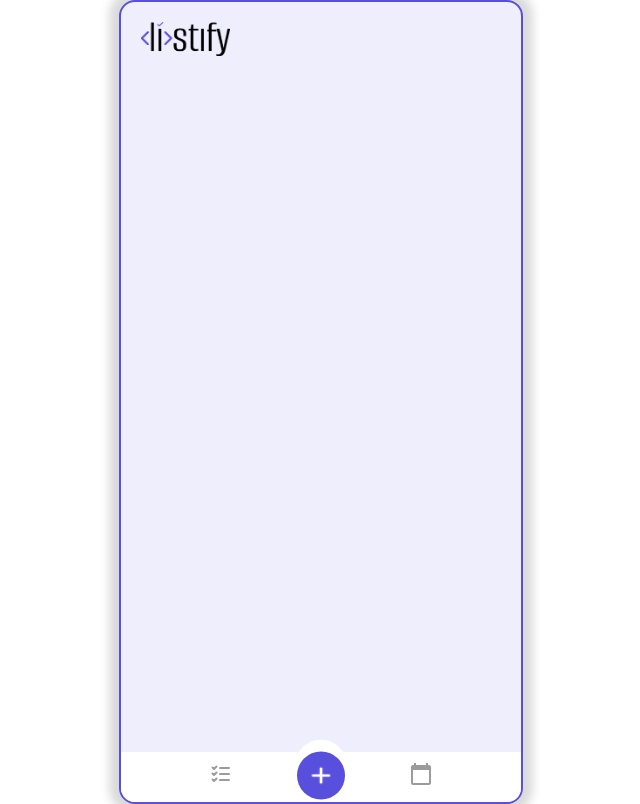
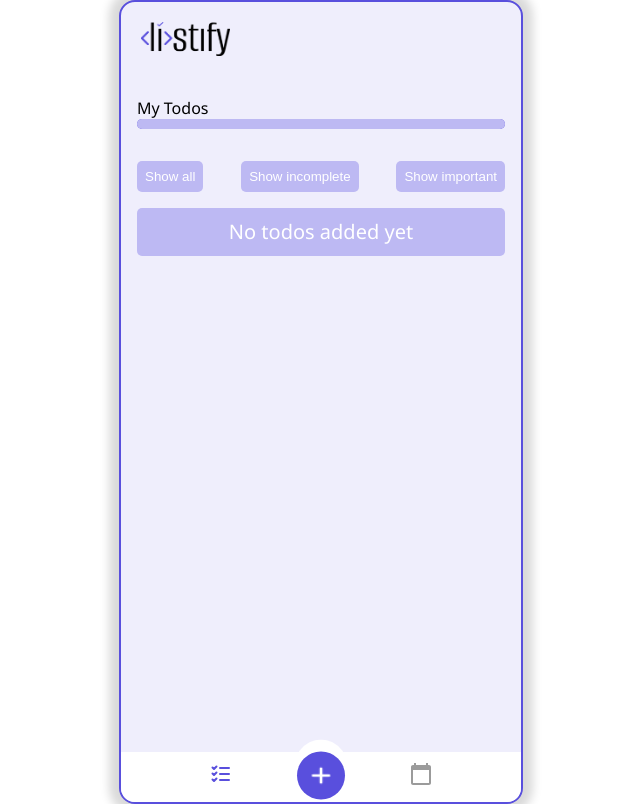
Before and after one commit to AnnaHittaller/listify, a React (Create React App) app: page / in a window 1280 px wide. Before the commit this address had no page. Shown: the whole page, without its empty margins (319-959 px from the left). Built offline with nearby package versions, Linux system fonts and the light colour scheme.

Commit message:
progress bar and filtering

```diff
--- a/src/App.js
+++ b/src/App.js
@@ -61,26 +61,8 @@ function App() {
 								/>
 							}
 						/>
-						{/* <Route element={<AddTodoLayout />}>
-							<Route
-								path="/todolist"
-								element={
-									<TodoList
-										newTodo={newTodo}
-										setNewTodo={setNewTodo}
-										todos={todos}
-										setTodos={setTodos}
-										editTodo={editTodo}
-										setEditTodo={setEditTodo}
-										category={category}
-										setCategory={setCategory}
-										categories={categories}
-									/>
-								}
-							/>
-						</Route> */}
 						<Route
-							path="/todos"
+							path="/"
 							element={
 								<Todos
 									todos={todos}
--- a/src/components/Navigation.js
+++ b/src/components/Navigation.js
@@ -12,7 +12,7 @@ export function Navigation() {
     return (
 			<div className="navigation">
 				<div>
-					<NavLink to="/todos" activeClassName="active">
+					<NavLink to="/" activeClassName="active">
 						<button className="button-icon">{<TbListCheck />}</button>
 					</NavLink>
 					<NavLink to="/calendar" activeClassName="active">
--- a/src/components/TodoList.css
+++ b/src/components/TodoList.css
@@ -197,3 +197,42 @@ width: unset;
 	font-size: 1rem;
 	line-height: 1rem;
 }
+
+
+/*new------------------------*/
+
+.filter-div {
+	display: flex;
+	justify-content: space-between;
+	align-items: center;
+	padding: 1rem;
+}
+
+.filter-btn {
+	text-align: center;
+	padding: .5rem;
+	background-color: #bdb9f3;
+	color: white;
+	border-radius: 5px;
+	border: none;
+	outline: none;
+
+}
+
+.progress-bar {
+	padding: 1rem;
+}
+
+.outer-bar {
+	width: 100%;
+	height: 10px;
+	background-color: #594fdd;
+	border-radius: 5px;
+}
+
+.inner-bar {
+	height: 100%;
+
+	background-color: #bdb9f3;
+	border-radius: 5px;
+}
--- a/src/components/TodoList.js
+++ b/src/components/TodoList.js
@@ -2,6 +2,7 @@ import React, { useEffect, useState } from "react";
 import { GoPlus } from "react-icons/go";
 import { BsCheckLg } from "react-icons/bs";
 import { v4 as uuidv4 } from "uuid";
+import dayjs from "dayjs";
 import "./TodoList.css";
 import { Link, Route, Routes, useNavigate } from "react-router-dom";
 //import Calendar from "./Calendar";
@@ -63,6 +64,7 @@ function TodoList({
 							completed: false,
 							important: false,
 							category: category,
+							date: dayjs().format("MM. DD. YYYY"),
 						},
 					]);
 				}
@@ -77,6 +79,7 @@ function TodoList({
         editTodo.id,
         editTodo.completed,
         editTodo.important,
+		editTodo.date,
         category
       );
 
@@ -86,7 +89,8 @@ function TodoList({
         editTodo.id,
         editTodo.completed,
         editTodo.important,
-        editTodo.category
+        editTodo.category,
+		editTodo.date
       );
 		}
 	}
--- a/src/components/Todos.js
+++ b/src/components/Todos.js
@@ -1,6 +1,5 @@
 import "./TodoList.css";
 import { Link, Route, Routes, useNavigate } from "react-router-dom";
-
 import {
 	FiCircle,
 	FiCheckCircle,
@@ -9,7 +8,7 @@ import {
 	FiEdit,
 } from "react-icons/fi";
 import { AiOutlineStar, AiFillStar } from "react-icons/ai";
-import { useEffect } from "react";
+import { useEffect, useState } from "react";
 
 function Todos({ todos, setTodos, setEditTodo, category }) {
 	const navigate = useNavigate();
@@ -59,14 +58,58 @@ function Todos({ todos, setTodos, setEditTodo, category }) {
 		}
 	}, []);
 
+		const [activeFilter, setActiveFilter] = useState("all");
+
+		const getFilteredTodos = () => {
+			switch (activeFilter) {
+				case "incomplete":
+					return todos.filter((todo) => !todo.completed);
+					break;
+				case "important":
+					return todos.filter((todo) => todo.important);
+					break;
+				default:
+					return todos;
+			}
+		};
+
+		const progressBar = () => {
+			const allTodos = todos.length;
+			const completedTodos = todos.filter((todo) => todo.completed).length;
+			const todoPercent = 100 / (allTodos / completedTodos);
+			return todoPercent;
+		};
 
 
 	return (
 		<div className="todolist">
+			<div className="progress-bar">
+				My Todos
+				<div className="outer-bar">
+					<div
+						className="inner-bar"
+						style={{ width: `${progressBar()}%` }}></div>
+				</div>
+			</div>
+			<div className="filter-div">
+				<button className="filter-btn" onClick={() => setActiveFilter("all")}>
+					Show all
+				</button>
+				<button
+					className="filter-btn"
+					onClick={() => setActiveFilter("incomplete")}>
+					Show incomplete
+				</button>
+				<button
+					className="filter-btn"
+					onClick={() => setActiveFilter("important")}>
+					Show important
+				</button>
+			</div>
 			{todos.length === 0 ? (
 				<p>No todos added yet</p>
 			) : (
-				todos.map((item) => (
+				getFilteredTodos().map((item) => (
 					<li className={`task ${item.category}`} key={item.id}>
 						<div>
 							<button
```
